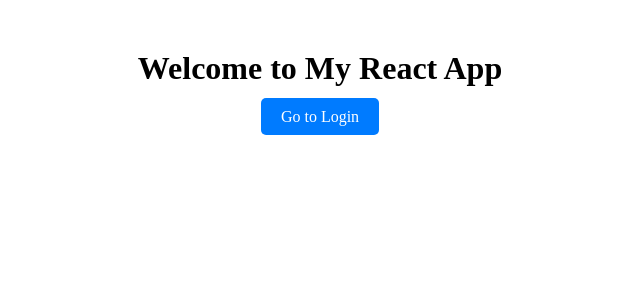
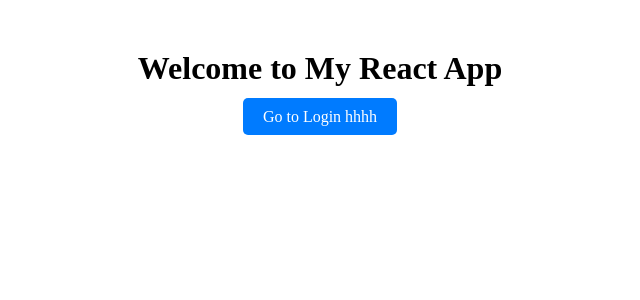
Before and after one commit to kaungmonkhant-gic/Employee_Management_System, a React (Create React App) app in the folder react_frontend/: page / in a window 1280 px wide. Shown: the top 300 px of the page, without its empty margins (320-960 px from the left). Built offline with nearby package versions, Linux system fonts and the light colour scheme.

Commit message:
Update_Attendance

```diff
--- a/react_frontend/src/App.js
+++ b/react_frontend/src/App.js
@@ -15,7 +15,7 @@ function App() {
           borderRadius: "5px",
         }}
       >
-        Go to Login
+        Go to Login hhhh
       </Link>
     </div>
   );
--- a/react_frontend/src/components/Attendance.js
+++ b/react_frontend/src/components/Attendance.js
@@ -3,7 +3,7 @@ import "./Attendance.css";
 
 // Sample data for employees (you may fetch this from an API)
 const employeesData = [
-  { id: 1, name: "山田", email: "yamada@gmail.com" },
+  { id: 1, name: "山田", email: "amada@gmail.com" },
   { id: 2, name: "小林", email: "kobayashi@gmail.com" },
   { id: 3, name: "岩永", email: "iwanaga@gmail.com" },
 ];
```
